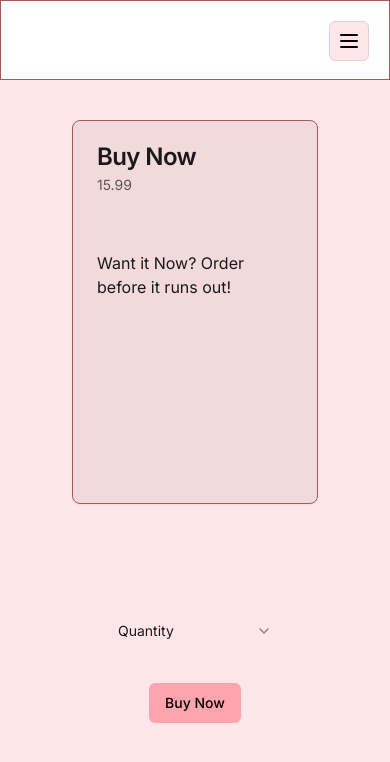
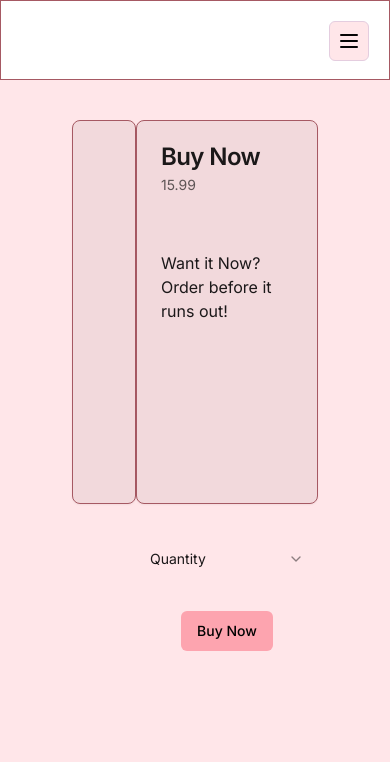
Before and after one commit to AgrawalVi/SweetBeasts, a Next.js app: page /products/pogo in a window 390 px wide. Shown: the top 762 px of the page. Built offline with nearby package versions, Linux system fonts and the light colour scheme.

Commit message:
changes card height

```diff
--- a/src/app/products/pogo/page.tsx
+++ b/src/app/products/pogo/page.tsx
@@ -20,12 +20,14 @@ import { Button } from "@/components/ui/button";
 export default function Pogo() {
   return (
     <div className="container mx-auto flex justify-end">
-      <Card className="w-full md:w-3/4 lg:w-1/2 xl:w-1/3 h-96 lg:h-[600px]">
+      <Card className="w-full md:w-3/4 lg:w-1/2 xl:w-1/3 h-96 lg:h-[500px]">
+        </Card>
+      <Card className="w-full md:w-3/4 lg:w-1/2 xl:w-1/3 h-96 lg:h-[500px]">
         <CardHeader className="mb-8">
           <CardTitle>Buy Now</CardTitle>
           <CardDescription>15.99</CardDescription>
         </CardHeader>
-        <CardContent className="mb-72">
+        <CardContent className="mb-48">
           <p>Want it Now? Order before it runs out!</p>
         </CardContent>
         <div className="mb-8 flex justify-center">
@@ -37,10 +39,10 @@ export default function Pogo() {
         <SelectGroup>
           <SelectLabel>Quantity</SelectLabel>
           <SelectItem value="1">1</SelectItem>
-          <SelectItem value="banana">2</SelectItem>
-          <SelectItem value="blueberry">3</SelectItem>
-          <SelectItem value="grapes">4</SelectItem>
-          <SelectItem value="pineapple">5</SelectItem>
+          <SelectItem value="2">2</SelectItem>
+          <SelectItem value="3">3</SelectItem>
+          <SelectItem value="4">4</SelectItem>
+          <SelectItem value="5">5</SelectItem>
         </SelectGroup>
       </SelectContent>
     </Select>
```
